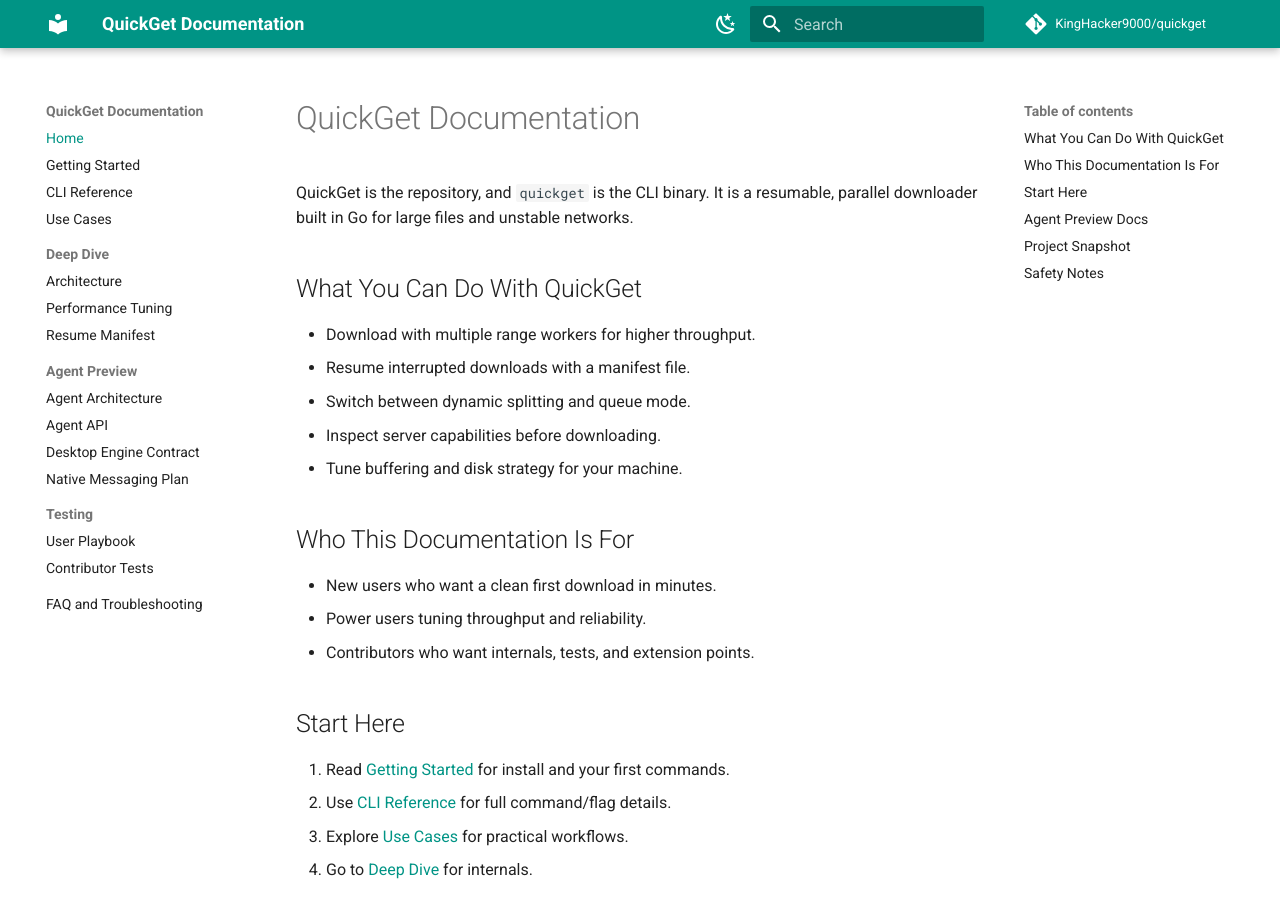
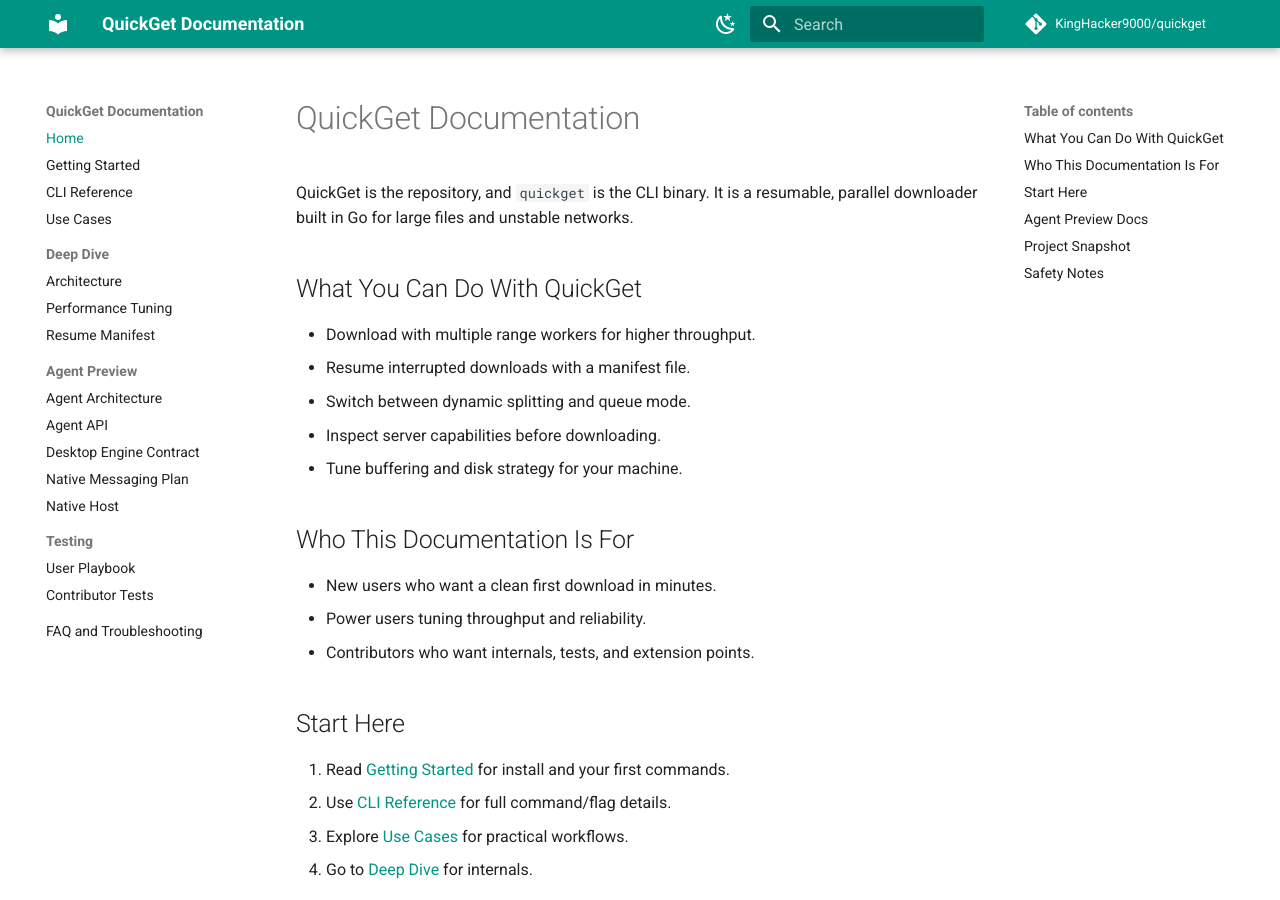
Before and after one commit to KingHacker9000/quickget, an MkDocs documentation site: the page built from docs/index.md, in a window 1280 px wide and 900 px high. Built offline with MkDocs 1.6.1 and Material for MkDocs 9.7.7, drawn with Linux system fonts in a browser that asks for light colours; comment, search, counter and statistics services are not loaded.

Commit message:
docs fix

```diff
--- a/mkdocs.yml
+++ b/mkdocs.yml
@@ -58,6 +58,7 @@ nav:
       - Agent API: agent-api.md
       - Desktop Engine Contract: desktop-engine-contract.md
       - Native Messaging Plan: native-messaging-plan.md
+      - Native Host: native-host.md
   - Testing:
       - User Playbook: testing/playbook.md
       - Contributor Tests: testing/contributor-tests.md
```
